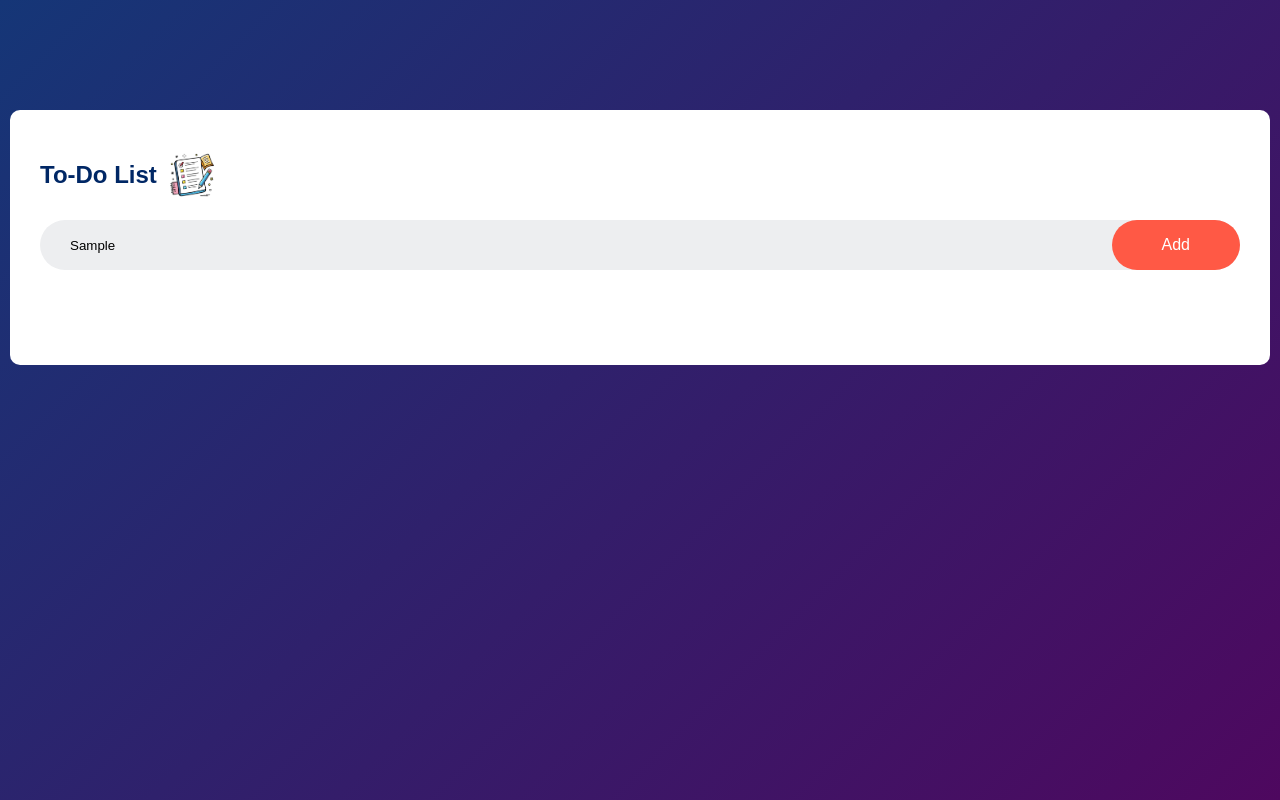
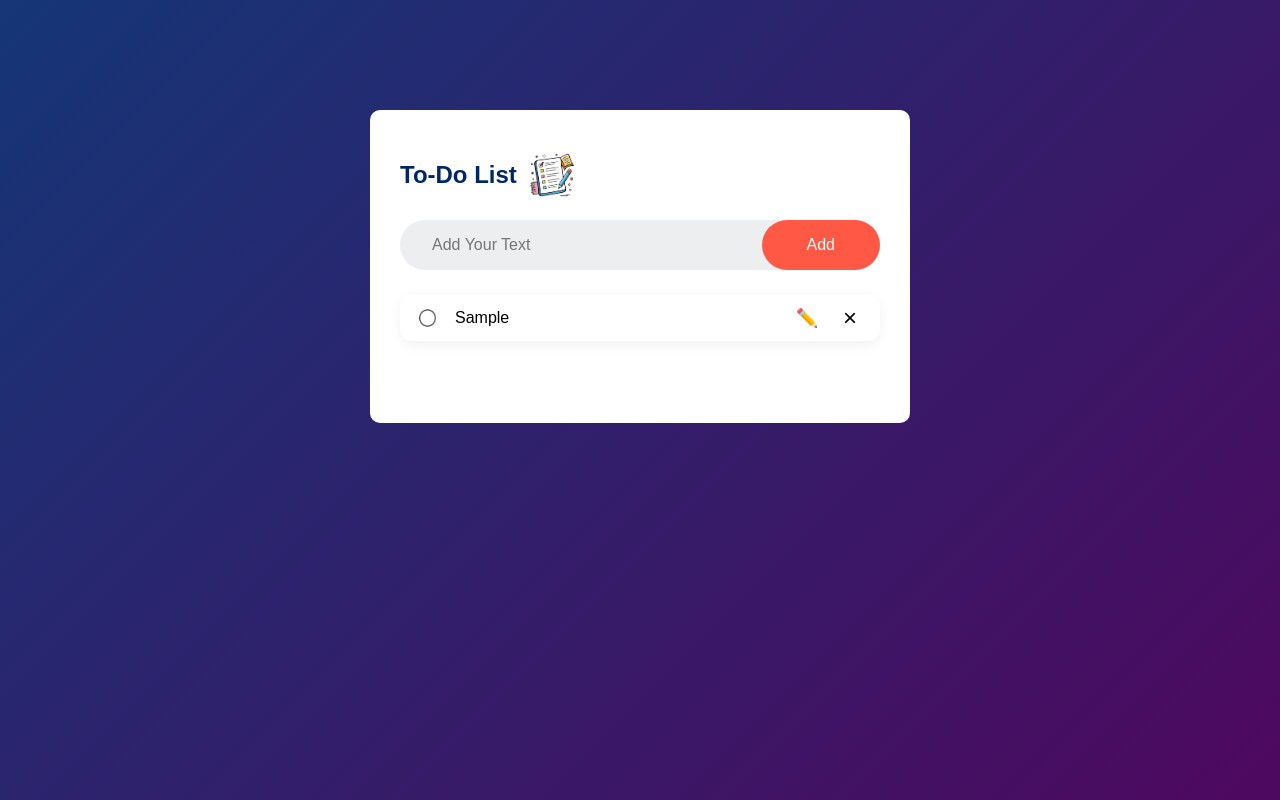
Before and after one commit to jitixaa/Javascript, a plain HTML site: page Todo_list/index.html in a window 1280 px wide. Both pictures are taken after typing "Sample" into the empty fields and a click on the button "Add". Drawn offline with Linux system fonts and the light colour scheme.

Commit message:
finish Todo list Project

```diff
--- a/Todo_list/index.html
+++ b/Todo_list/index.html
@@ -12,9 +12,15 @@
         <h2>To-Do List <img src="images/todo-list-icon.png" /></h2>
         <div class="row">
           <input type="text" id="input-box" placeholder="Add Your Text" />
-          <button>Add</button>
+          <button onclick="addTask()">Add</button>
         </div>
+        <ul id="list-container">
+          <!-- <li class="checked">Task1</li>
+          <li>Task1</li>
+          <li>Task1</li> -->
+        </ul>
       </div>
     </div>
+    <script src="script.js"></script>
   </body>
 </html>
--- a/Todo_list/script.js
+++ b/Todo_list/script.js
@@ -0,0 +1,62 @@
+const inputBox = document.getElementById("input-box");
+const listcontainer = document.getElementById("list-container");
+
+function addTask() {
+  if (inputBox.value === "") {
+    alert("Please enter a task");
+    return;
+  }
+
+  let li = document.createElement("li");
+
+  let taskText = document.createElement("span");
+  taskText.className = "task-text";
+  taskText.innerText = inputBox.value;
+
+  let editBtn = document.createElement("span");
+  editBtn.className = "edit-btn";
+  editBtn.innerHTML = "✏️";
+
+  let deleteBtn = document.createElement("span");
+  deleteBtn.className = "delete-btn";
+  deleteBtn.innerHTML = "\u00d7";
+
+  li.appendChild(taskText);
+  li.appendChild(editBtn);
+  li.appendChild(deleteBtn);
+  listcontainer.appendChild(li);
+
+  inputBox.value = "";
+  saveData();
+}
+
+listcontainer.addEventListener("click", function (e) {
+  if (e.target.classList.contains("task-text")) {
+    e.target.parentElement.classList.toggle("checked");
+  }
+
+  if (e.target.classList.contains("delete-btn")) {
+    e.target.parentElement.remove();
+  }
+
+  if (e.target.classList.contains("edit-btn")) {
+    let textSpan = e.target.parentElement.querySelector(".task-text");
+    let newText = prompt("Edit your task", textSpan.innerText);
+
+    if (newText !== null && newText.trim() !== "") {
+      textSpan.innerText = newText;
+    }
+  }
+
+  saveData();
+});
+
+function saveData() {
+  localStorage.setItem("data", listcontainer.innerHTML);
+}
+
+function showTask() {
+  listcontainer.innerHTML = localStorage.getItem("data") || "";
+}
+
+showTask();
--- a/Todo_list/style.css
+++ b/Todo_list/style.css
@@ -1,34 +1,47 @@
 * {
   margin: 0;
   padding: 0;
-  font-family: sans-serif, "poppins";
+  font-family: "Poppins", sans-serif;
   box-sizing: border-box;
 }
 
+/* Main background container */
 .container {
   width: 100%;
   min-height: 100vh;
   padding: 10px;
   background: linear-gradient(135deg, #153677, #4e085f);
+  display: flex;
+  justify-content: center;
+  align-items: flex-start;
 }
+
+/* Todo app card */
 .todo-app {
   width: 100%;
-  min-width: 540px;
-  background: #fff;
+  min-width: 280px; /* ✅ minimum width */
+  max-width: 540px; /* ✅ controls large screens */
+  background: #ffffff;
   border-radius: 10px;
-  margin: 100px auto 20px;
+  margin-top: 100px;
   padding: 40px 30px 70px;
 }
+
+/* Heading */
 .todo-app h2 {
   color: #002765;
   display: flex;
   align-items: center;
   margin-bottom: 20px;
 }
+
+/* Icon image */
 .todo-app img {
   width: 50px;
   margin-left: 10px;
 }
+
+/* Input row */
 .row {
   display: flex;
   align-items: center;
@@ -38,21 +51,133 @@
   padding-left: 20px;
   margin-bottom: 25px;
 }
+
+/* Input field */
 input {
   flex: 1;
   border: none;
   outline: none;
   background: transparent;
-  padding: 10px;
+  padding: 12px;
+  font-size: 16px;
 }
+
+/* Button */
 button {
   border: none;
   outline: none;
-  padding: 16px 50px;
+  padding: 16px 45px;
   background: #ff5945;
-  color: #fff;
+  color: #ffffff;
   font-size: 16px;
   font-weight: 500;
   cursor: pointer;
   border-radius: 40px;
+  transition: background 0.3s ease;
 }
+
+button:hover {
+  background: #e94b3c;
+}
+
+#list-container li {
+  list-style: none;
+  font-size: 16px;
+  padding: 14px 50px 14px 55px;
+  margin-bottom: 12px;
+  cursor: pointer;
+  position: relative;
+  border-radius: 12px;
+  background: #ffffff;
+  box-shadow: 0 4px 12px rgba(0, 0, 0, 0.06);
+  transition: all 0.3s ease;
+}
+
+/* Hover Effect */
+#list-container li:hover {
+  background: #f3f6ff;
+  transform: translateY(-2px);
+}
+
+/* Circle Icon */
+#list-container li::before {
+  content: "";
+  position: absolute;
+  top: 50%;
+  left: 15px;
+  transform: translateY(-50%);
+  height: 26px;
+  width: 26px;
+  border-radius: 50%;
+  background-image: url("images/unchecked-icon.png");
+  background-size: cover;
+  background-position: center;
+}
+
+/* Checked State */
+#list-container li.checked {
+  text-decoration: line-through;
+  color: #9a9a9a;
+  background: #f0f0f0;
+}
+
+#list-container li.checked::before {
+  background-image: url("images/checked-icon.png");
+}
+
+.task-text {
+  flex: 1;
+}
+
+.edit-btn,
+.delete-btn {
+  position: absolute;
+  top: 50%;
+  transform: translateY(-50%);
+  height: 36px;
+  width: 36px;
+  line-height: 36px;
+  text-align: center;
+  border-radius: 50%;
+  cursor: pointer;
+  transition: 0.3s;
+}
+
+/* Edit button */
+.edit-btn {
+  right: 55px;
+  font-size: 18px;
+}
+
+.edit-btn:hover {
+  background: #4caf50;
+  color: #fff;
+}
+
+/* Delete button */
+.delete-btn {
+  right: 12px;
+  font-size: 24px;
+}
+
+.delete-btn:hover {
+  background: #ff4d4d;
+  color: #fff;
+}
+
+/* Mobile optimization */
+@media (max-width: 480px) {
+  .todo-app {
+    padding: 30px 20px 60px;
+    margin-top: 60px;
+  }
+
+  button {
+    padding: 14px 30px;
+    font-size: 14px;
+  }
+
+  input {
+    font-size: 14px;
+  }
+}
```
Also changed, not shown: Todo_list/images/checked-icon.png (added), Todo_list/images/unchecked-icon.png (added).
